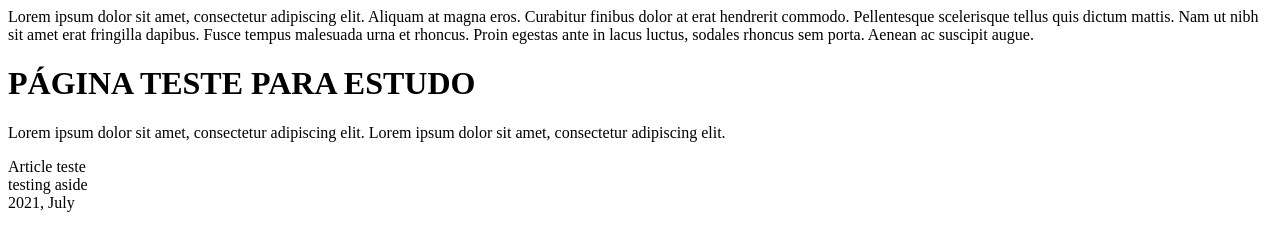
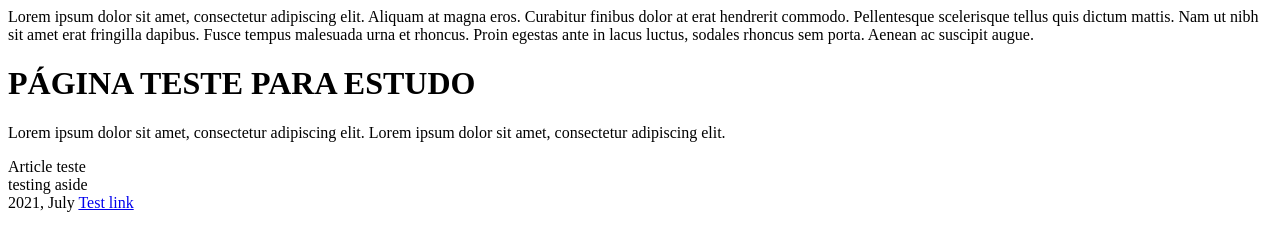
Before and after one commit to lenodeoliveira/git-study-repository, a plain HTML site: page index.html in a window 1280 px wide. Drawn offline with Linux system fonts and the light colour scheme.

Commit message:
feat: add link

```diff
--- a/index.html
+++ b/index.html
@@ -23,6 +23,7 @@
     </aside>
     <footer>
         2021, July
+        <a href="http://www.google.com">Test link</a>
     </footer>
 </body>
 </html>
```
